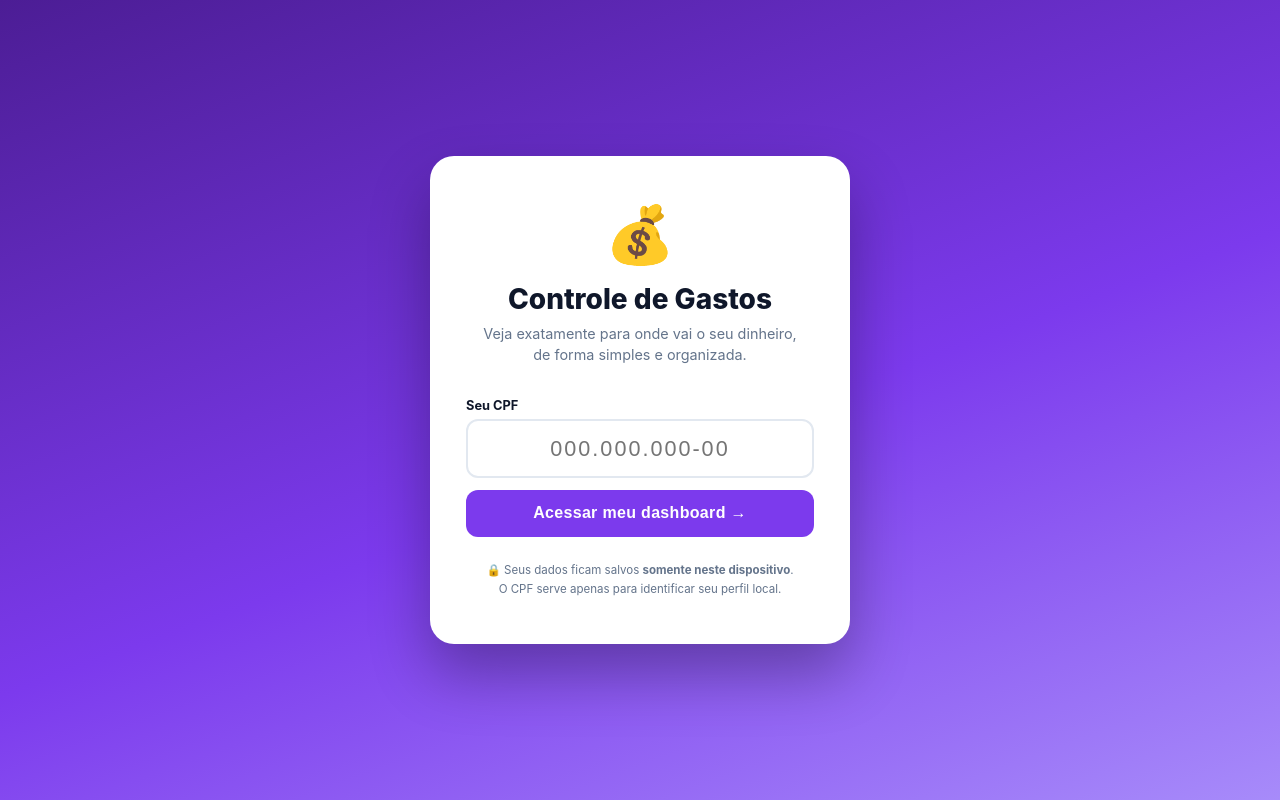
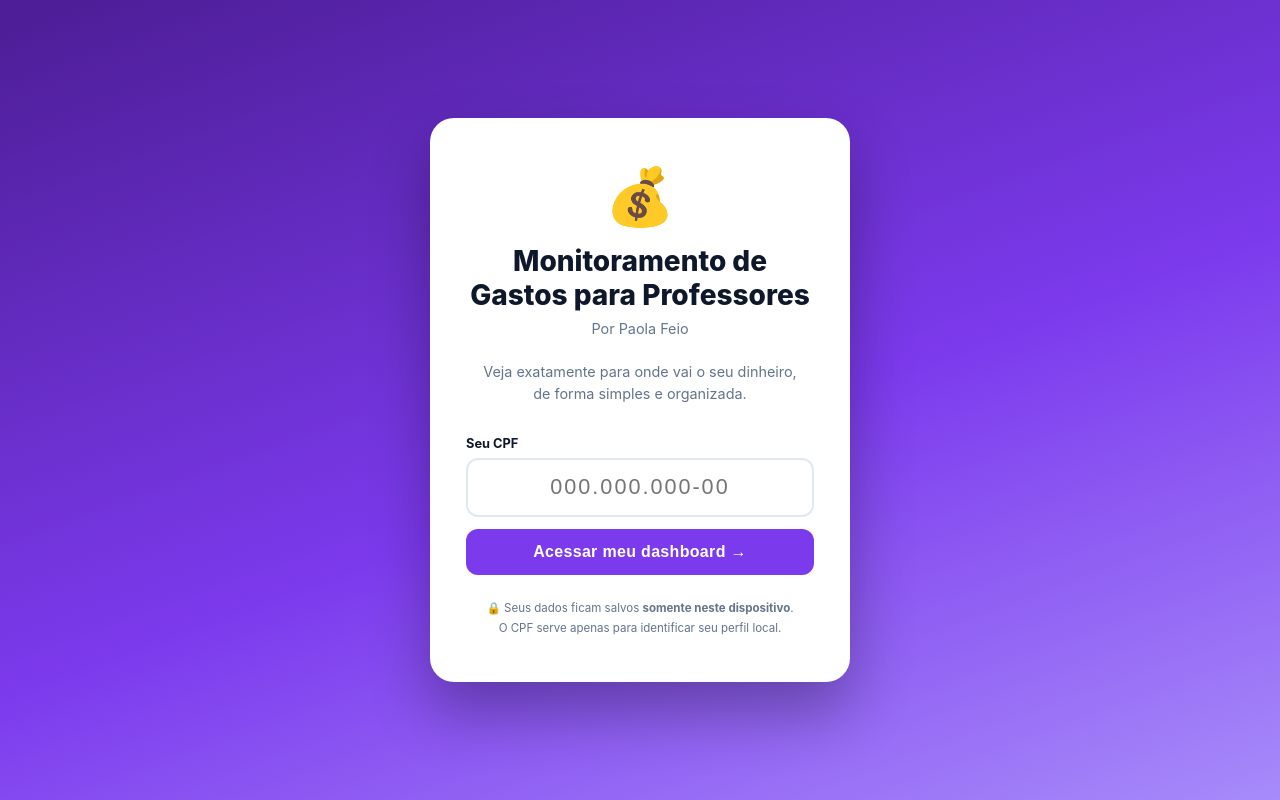
Before and after one commit to paolafeioo/Controle-de-gastos, a plain HTML site: page index.html in a window 1280 px wide. Drawn offline with nearby package versions, Linux system fonts and the light colour scheme.

Commit message:
Update index.html

```diff
--- a/index.html
+++ b/index.html
@@ -4,7 +4,7 @@
     <meta charset="UTF-8">
     <meta name="viewport" content="width=device-width, initial-scale=1.0, maximum-scale=1.0">
     <meta name="theme-color" content="#7c3aed">
-    <title>💰 Controle de Gastos</title>
+    <title>💰 Monitoramento de Gastos para Professores</title>
     <!-- Google tag (gtag.js) -->
     <script async src="https://www.googletagmanager.com/gtag/js?id=G-ZH4B5W6B20"></script>
     <script>
@@ -128,7 +128,8 @@
             min-width: 0;
         }
         .hdr-logo { font-size: 1.5rem; flex-shrink: 0; }
-        .hdr-title { white-space: nowrap; }
+        .hdr-title { white-space: nowrap; line-height: 1.1; }
+        .hdr-subtitle { font-size: .65rem; font-weight: 500; opacity: .78; white-space: nowrap; }
         .hdr-center {
             flex: 1;
             display: flex;
@@ -611,8 +612,8 @@
 <div id="cpf-screen">
     <div class="cpf-card">
         <div class="cpf-logo">💰</div>
-        <h1 class="cpf-title">Controle de Gastos</h1>
-        <p class="cpf-subtitle">Veja exatamente para onde vai o seu dinheiro,<br>de forma simples e organizada.</p>
+        <h1 class="cpf-title">Monitoramento de Gastos para Professores</h1>
+        <p class="cpf-subtitle">Por Paola Feio<br><br>Veja exatamente para onde vai o seu dinheiro,<br>de forma simples e organizada.</p>
 
         <label class="cpf-label" for="cpf-input">Seu CPF</label>
         <input type="text" class="cpf-input" id="cpf-input"
@@ -636,7 +637,10 @@
     <header class="app-header">
         <div class="hdr-left">
             <span class="hdr-logo">💰</span>
-            <span class="hdr-title">Controle de Gastos</span>
+            <div>
+                <div class="hdr-title">Monitoramento de Gastos para Professores</div>
+                <div class="hdr-subtitle">Por Paola Feio</div>
+            </div>
         </div>
         <div class="hdr-center">
             <div class="month-nav">
```
